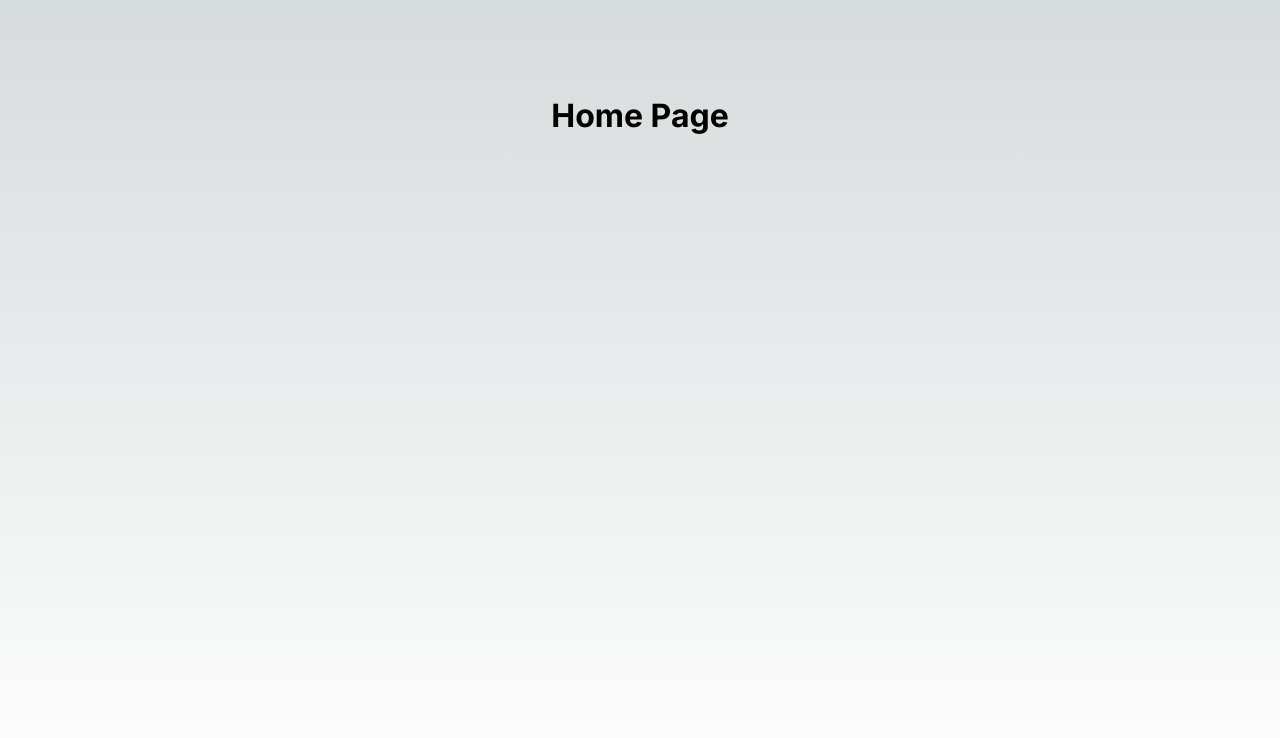
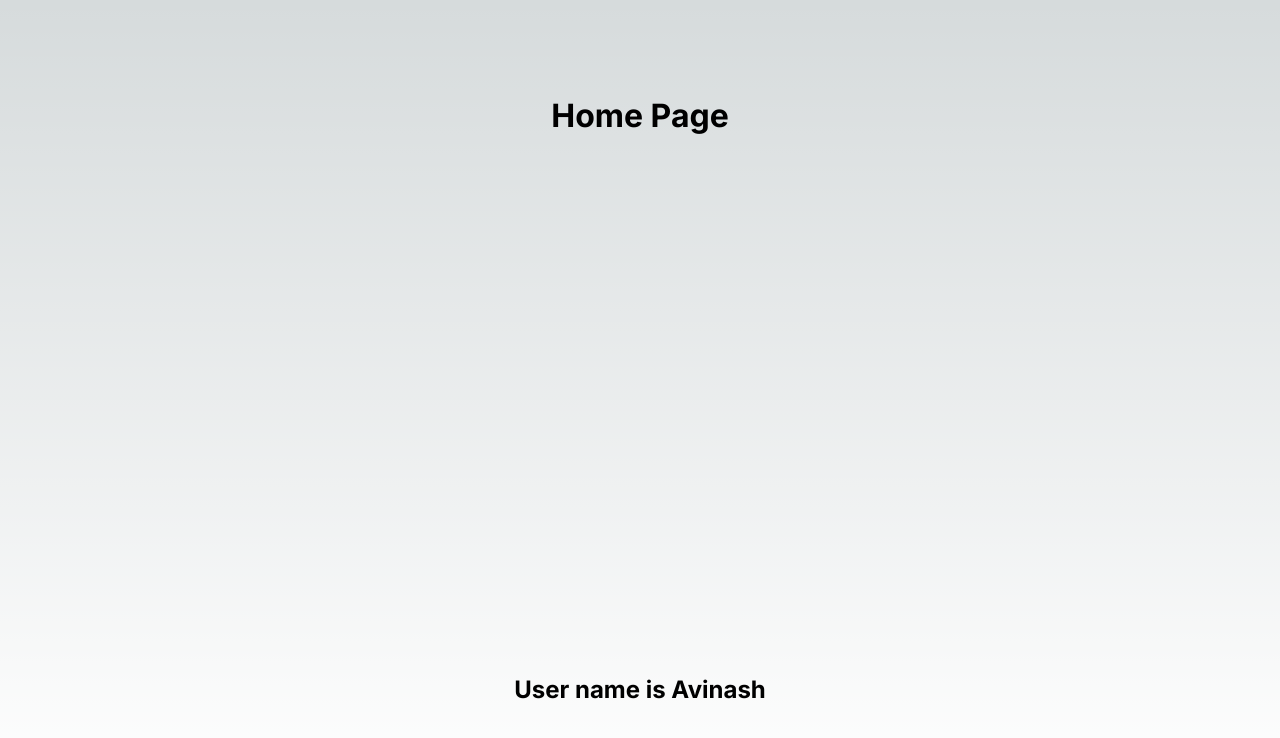
Before and after one commit to Avinashvns/nextjslearn, a Next.js app: page / in a window 1280 px wide. Shown: the top 738 px of the page. Built offline with nearby package versions, Linux system fonts and the light colour scheme.

Commit message:
create component and uses

```diff
--- a/src/app/page.js
+++ b/src/app/page.js
@@ -5,6 +5,16 @@ export default function Home() {
   return (
     <main className={styles.main}>
       <h1>Home Page</h1>
+      <User />
     </main>
   )
 }
+
+
+const User = () => {
+  return (
+    <div>
+      <h2>User name is Avinash</h2>
+    </div>
+  );
+}
```
